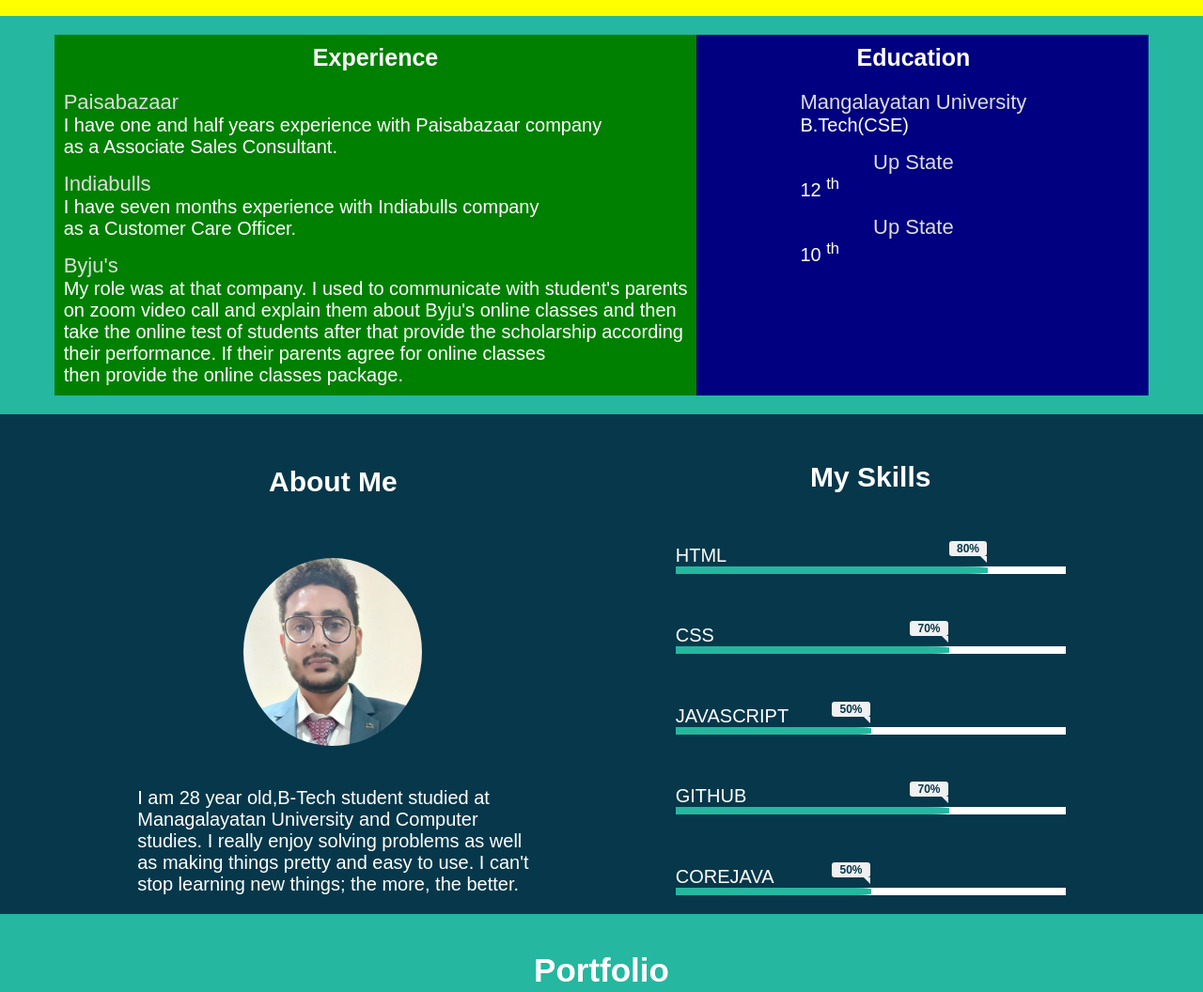
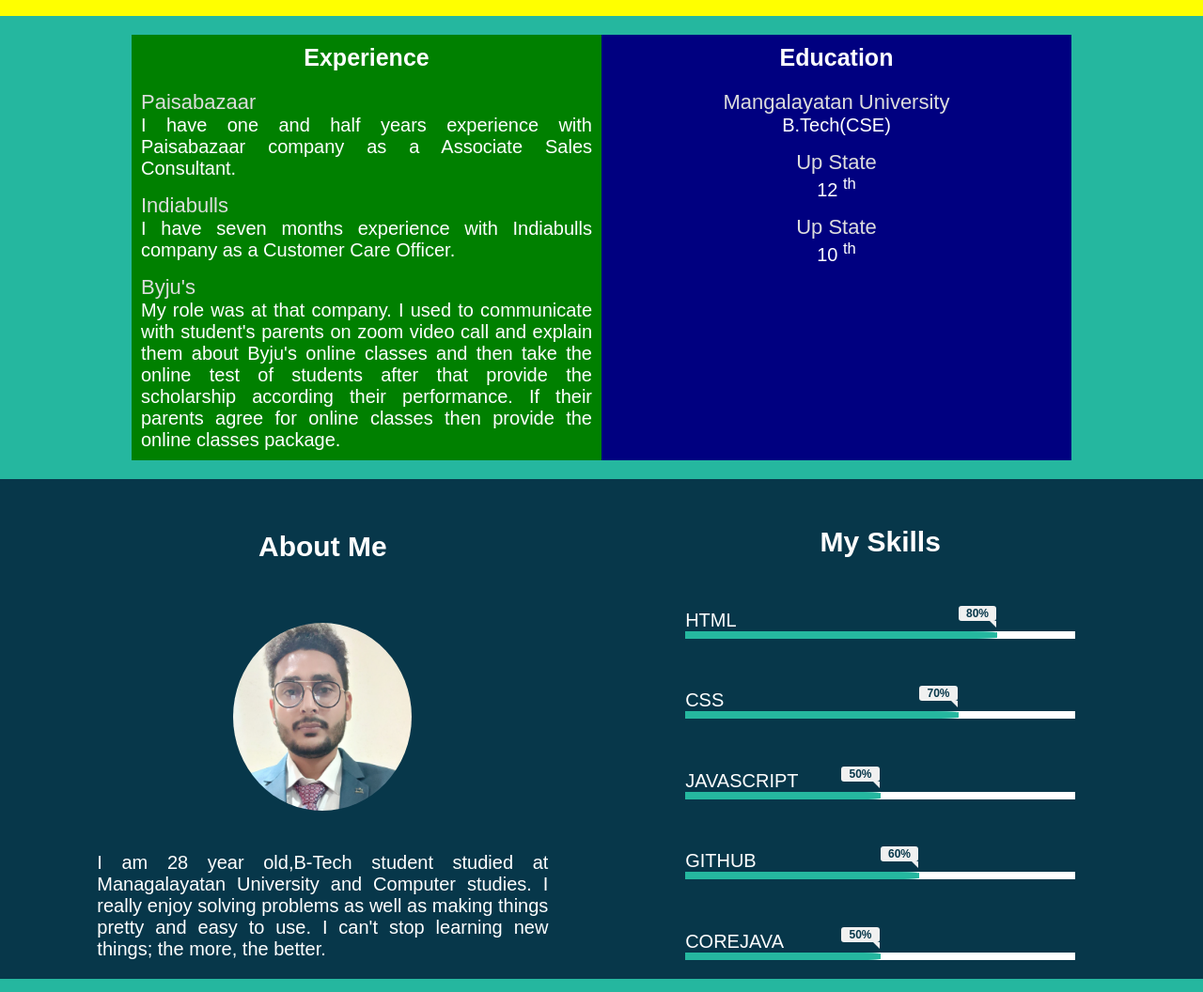
Before and after one commit to Yatendra-pratap-singh/PORTFOLIO, a plain HTML site: page index.html in a window 1280 px wide. Shown: the part 132-1188 px from the top of the page at 94% size. Drawn offline with Linux system fonts and the light colour scheme; files whose address does not match are found by name.

Commit message:
all done

```diff
--- a/Portfolio1.css
+++ b/Portfolio1.css
@@ -63,12 +63,10 @@ html, body{
   color: #ffffff;
   font-size: 20px;
   font-weight: 300;
-  text-align: justify;
-  text-justify: auto;
  }
  .object{
   text-align: center;
-  padding: 60px 0px 20px 0px;
+  padding: 60px 10px 20px 10px;
   background-color: yellow;
   /* border: 2px solid red; */
  }
@@ -99,8 +97,12 @@ html, body{
   font-size: 22px;
   font-weight: 400;
  }
-
+ .experience p{
+  text-align: justify;
+  text-justify: auto;
+ }
  .experience{
+  width: 500px;
   transform: translateX(-200%);
   animation: experience 0.9s ease-in forwards;
   padding: 10px;
@@ -108,9 +110,10 @@ html, body{
   /* border: 2px solid red; */
  }
 .education{
+  width: 500px;
   transform: translateX(290%);
   animation: education 0.9s ease-in forwards;
-  padding: 10px 130px 10px 110px;
+  padding: 10px 0px 10px 0px;
   text-align: center;
   background-color: navy;
   /* border: 2px solid red; */
@@ -141,6 +144,7 @@ html, body{
   /* border: 2px solid red; */
  }
  .section .section-container .sec{
+  width: 500px;
   display: flex;
   align-items: center;
   justify-content: space-evenly;
@@ -183,6 +187,7 @@ html, body{
   color: rgb(106, 147, 17);
  }
  .section .section-container .skills{
+  width: 500px;
   display: flex;
   align-items: center;
   justify-content: space-evenly;
@@ -237,7 +242,7 @@ html, body{
   width: 50%;
 }
 .progress-line .github {
-  width: 70%;
+  width: 60%;
 }
 .progress-line .core-java {
   width: 50%;
@@ -278,7 +283,7 @@ html, body{
   content: "50%";
 }
 .progress-line .github::after {
-  content: "70%";
+  content: "60%";
 }
 .progress-line .core-java::after {
   content: "50%";
@@ -384,11 +389,12 @@ html, body{
   background-color: #07374a;
 }
 .personal{
+  width: 500px;
   /* border: 2px solid red; */
   color: #ffffff;
   line-height: 40px;
   font-size: 20px;
-  padding: 10px;
+  padding: 20px;
   background-color: green;
 }
 .personal h1{
@@ -397,9 +403,10 @@ html, body{
   margin-bottom: 15px;
 }
 .footer .contact{
+  width: 500px;
   line-height: 40px;
   text-align: center;
-  padding: 10px 80px 145px 70px;
+  padding: 10px 0px 205px 0px;
   background-color: navy;
   /* border: 2px solid red; */
 }
--- a/index.html
+++ b/index.html
@@ -38,15 +38,15 @@
       <div class="experience">
         <h2>Experience</h2>
         <h3>Paisabazaar</h3>
-        <p>I have one and half years experience with Paisabazaar company <br> as a Associate Sales
+        <p>I have one and half years experience with Paisabazaar company as a Associate Sales
         Consultant.</p>
         <h3>Indiabulls</h3>
-        <p>I have seven months experience with Indiabulls company <br> as a Customer Care Officer.</p>
+        <p>I have seven months experience with Indiabulls company as a Customer Care Officer.</p>
         <h3>Byju's</h3>
-        <p>My role was at that company. I used to communicate with student's parents <br> on zoom video call
-          and explain them about Byju's online classes and then <br> take the online test of students after
-          that provide the scholarship according <br> their performance. If their parents agree for online classes
-          <br>then provide the online classes package.</p>
+        <p>My role was at that company. I used to communicate with student's parents on zoom video call
+          and explain them about Byju's online classes and then take the online test of students after
+          that provide the scholarship according their performance. If their parents agree for online classes
+          then provide the online classes package.</p>
       </div>
       <div class="education">
         <h2>Education</h2>
@@ -70,7 +70,7 @@
         <img src="image//main-image1.jpg" class="image" style="height: 200px; width: 190px;"/>
       </div>
       <div class="peragrabh">
-        <p>I am 28 year old,B-Tech student studied at<br> Managalayatan University and Computer <br> studies. I really enjoy solving problems as well  <br> as making things pretty and easy to use. I can't<br>stop learning new things; the more, the better.</p>
+        <p>I am 28 year old,B-Tech student studied at Managalayatan University and Computer studies. I really enjoy solving problems as well as making things pretty and easy to use. I can't stop learning new things; the more, the better.</p>
         <!-- <a href="Resume.pdf" target="_blank" class="check1">it's my resume</a> -->
       </div>
     </div>
```
